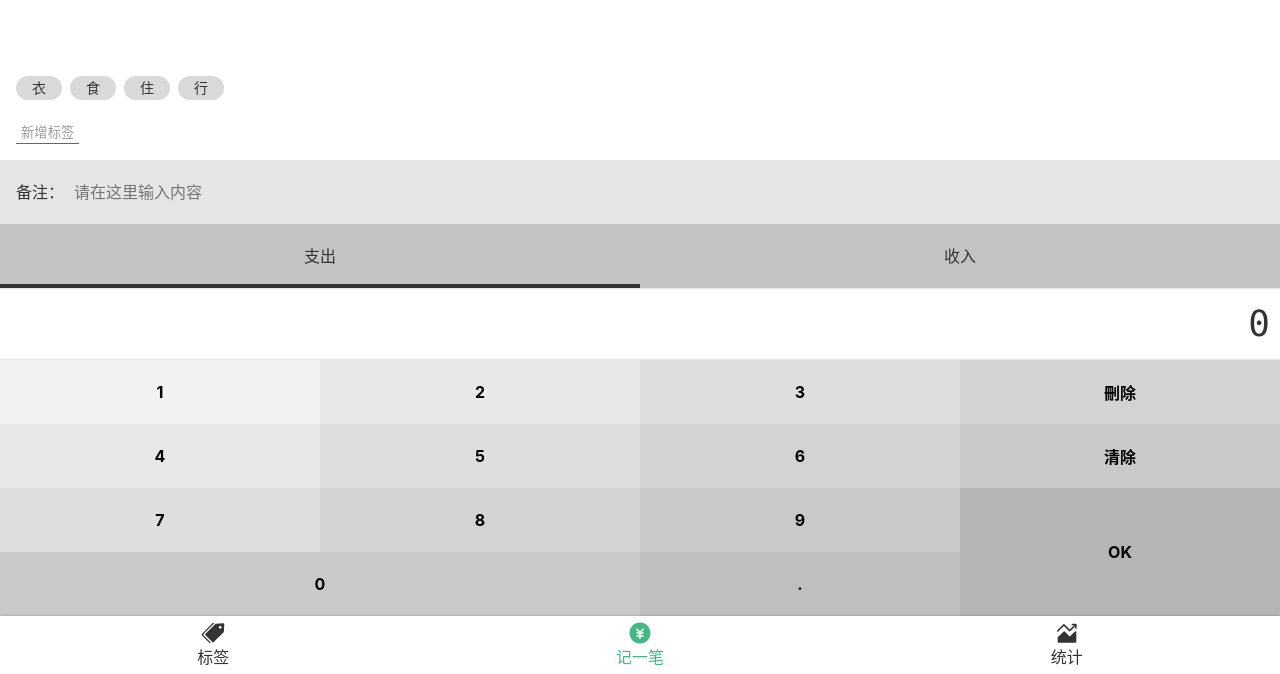
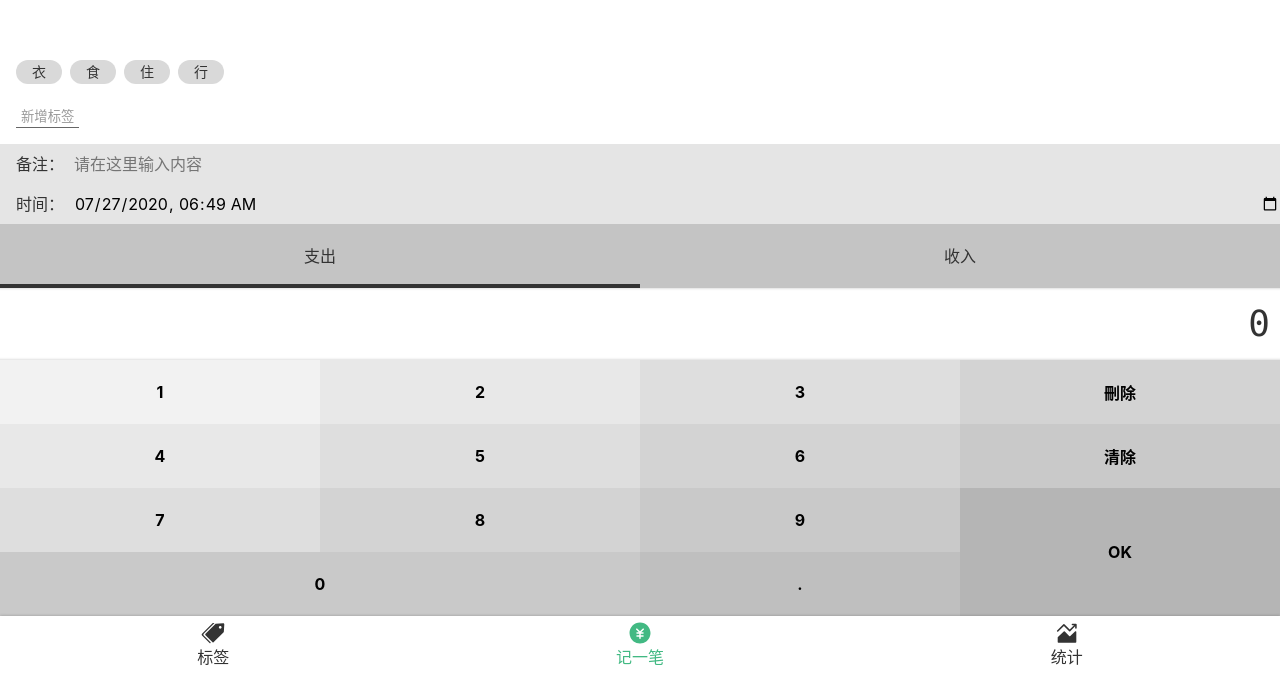
Before and after one commit to UntilTheCore/fingertips-books, a Vue app: page /#/money in a window 1280 px wide. Shown: the part 126-800 px from the top of the page. Built offline with nearby package versions, Linux system fonts and the light colour scheme.

Commit message:
<FormItem />组件新增支持时间控件。使record的createAt字段支持保存<FormItem />组件返回的时间。

```diff
--- a/src/components/FormItem.vue
+++ b/src/components/FormItem.vue
@@ -2,7 +2,7 @@
     <div class="form-item">
         <label>
             <span class="name">{{name}}</span>
-            <input type="text" :value="value" @input="onValueChange($event.target.value)" :placeholder="placeholder">
+            <input :type="type" :value="value" @input="onValueChange($event.target.value)" :placeholder="placeholder">
         </label>
     </div>
 </template>
@@ -14,8 +14,9 @@
     @Component
     export default class FormItem extends Vue {
         @Prop({required:true}) name!: string;
-        @Prop(String) placeholder!: string;
+        @Prop({default:'',type:String}) placeholder!: string;
         @Prop({default:''}) readonly value!: string;
+        @Prop({required:true,type:String,default:'text'}) type!: string;
         onValueChange(value: string){
             this.$emit('update:value',value);
         }
@@ -39,10 +40,11 @@
             }
 
             input {
+                $height: 20px;
                 flex: 1;
-                height: 32px;
-                line-height: 32px;
-                padding: 32px 0;
+                height: $height;
+                line-height: $height;
+                padding: $height 0;
                 font-size: inherit;
                 background: transparent;
             }
--- a/src/store/index.ts
+++ b/src/store/index.ts
@@ -25,7 +25,6 @@ const store = new Vuex.Store({
         },
         createRecord(state, data: RecordItem) {
             const record = clone(data);
-            record.createAt = new Date().toISOString();
             state.recordList.push(record);
             store.commit('saveRecordList');
         },
--- a/src/views/Money.vue
+++ b/src/views/Money.vue
@@ -3,7 +3,8 @@
         <Layout class-prefix="layout">
             <NumberPad :content.sync="record.amount"  @saveData="saveData"/>
             <Types :type.sync="record.type"/>
-            <FormItem :value.sync="record.note" name="备注：" placeholder="请在这里输入内容"/>
+            <FormItem type="datetime-local" name="时间：" :value="createAt" @update:value="saveCreateAt"></FormItem>
+            <FormItem type="text" :value.sync="record.note" name="备注：" placeholder="请在这里输入内容"/>
             <Tags :data-source ="tags" :selectTags.sync="record.selectTags"/>
         </Layout>
     </div>
@@ -16,6 +17,7 @@
     import Tags from '@/components/Money/Tags.vue';
     import { Component } from 'vue-property-decorator';
     import FormItem from '@/components/FormItem.vue';
+    import dayjs from 'dayjs';
 
     @Component({
         components: {
@@ -23,6 +25,10 @@
         }
     })
     export default class Money extends Vue {
+        // 进入此组件时给时间控件设置默认时间
+        get createAt() {
+            return dayjs(new Date()).format().split(':',2).join(':');
+        }
         get recordList() {
             return this.$store.state.recordList;
         }
@@ -39,8 +45,12 @@
             type: '-',
             note: '',
             amount: 0,
-            createAt: new Date().toISOString()
+            createAt: this.createAt
         };
+
+        saveCreateAt(data: string) {
+            this.record.createAt = data;
+        }
 
         saveData() {
             if ( this.record.amount === 0 ) {
```
